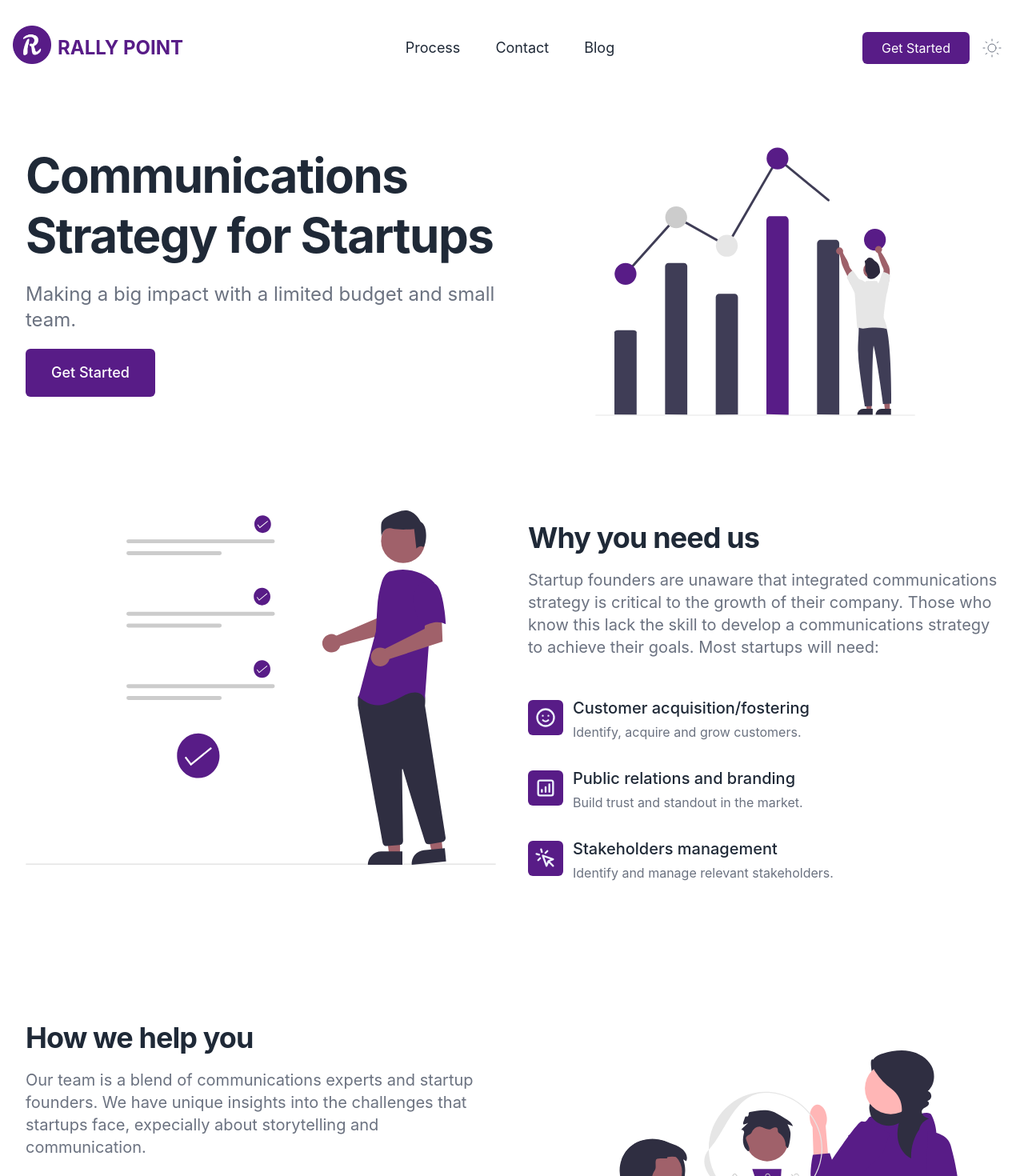
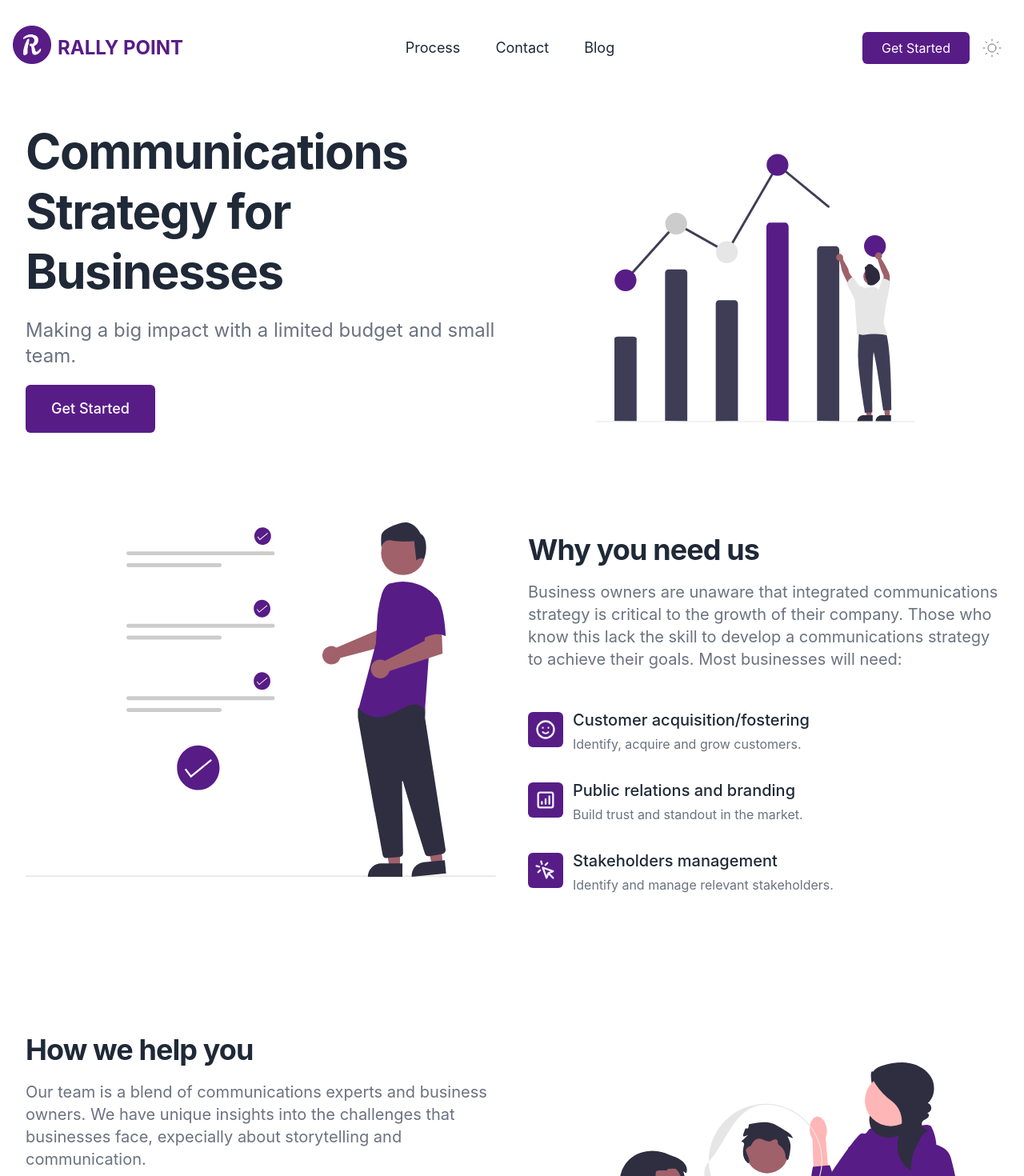
Before and after one commit to Ezenwankwo/rallypoint-frontend, a Next.js app: page / in a window 1280 px wide. Shown: the top 1470 px of the page at 80% size. Built offline with nearby package versions, Linux system fonts and the light colour scheme.

Commit message:
feat: added links to social accounts

```diff
--- a/components/data.js
+++ b/components/data.js
@@ -12,7 +12,7 @@ import {
 
   const benefitOne = {
     title: "Why you need us",
-    desc: "Startup founders are unaware that integrated communications strategy is critical to the growth of their company. Those who know this lack the skill to develop a communications strategy to achieve their goals. Most startups will need:",
+    desc: "Business owners are unaware that integrated communications strategy is critical to the growth of their company. Those who know this lack the skill to develop a communications strategy to achieve their goals. Most businesses will need:",
     image: benefitOneImg,
     bullets: [
       {
@@ -35,7 +35,7 @@ import {
 
   const benefitTwo = {
     title: "How we help you",
-    desc: "Our team is a blend of communications experts and startup founders. We have unique insights into the challenges that startups face, expecially about storytelling and communication.",
+    desc: "Our team is a blend of communications experts and business owners. We have unique insights into the challenges that businesses face, expecially about storytelling and communication.",
     image: benefitTwoImg,
     bullets: [
       {
--- a/components/footer.js
+++ b/components/footer.js
@@ -28,13 +28,13 @@ export default function Footer() {
                       className="w-8"
                     />
                   </span>
-                  <span>RallyPoint</span>
+                  <span>Rally Point</span>
                 </a>
               </Link>
             </div>
 
             <div className="max-w-md mt-4 text-gray-500 dark:text-gray-400">
-            We help startups and small businesses build an integrated
+            We help businesses build an integrated
             communication strategy that will help them grow.
             </div>
           </div>
@@ -65,28 +65,28 @@ export default function Footer() {
             <div>Follow us</div>
             <div className="flex mt-5 space-x-5 text-gray-400 dark:text-gray-500">
               <a
-                href="/"
+                href="https://twitter.com/Rally_Point_/"
                 target="_blank"
                 rel="noreferrer">
                 <span className="sr-only">Twitter</span>
                 <Twitter />
               </a>
               <a
-                href="https://facebook.com/web3templates"
+                href="https://web.facebook.com/RallyPointConsult/"
                 target="_blank"
                 rel="noreferrer">
                 <span className="sr-only">Facebook</span>
                 <Facebook />
               </a>
               <a
-                href="https://instagram.com/web3templates"
+                href="https://www.instagram.com/rallypointconsult/"
                 target="_blank"
                 rel="noreferrer">
                 <span className="sr-only">Instagram</span>
                 <Instagram />
               </a>
               <a
-                href="https://linkedin.com/"
+                href="https://www.linkedin.com/company/rallypointconsult/"
                 target="_blank"
                 rel="noreferrer">
                 <span className="sr-only">Linkedin</span>
--- a/components/hero.js
+++ b/components/hero.js
@@ -9,7 +9,7 @@ export default function Hero() {
         <div className="flex items-center w-full lg:w-1/2">
           <div className="max-w-2xl mb-8">
             <h1 className="text-4xl font-bold leading-snug tracking-tight text-gray-800 lg:text-4xl lg:leading-tight xl:text-6xl xl:leading-tight dark:text-white">
-              Communications Strategy for Startups
+              Communications Strategy for Businesses
             </h1>
             <p className="py-5 text-xl leading-normal text-gray-500 lg:text-xl xl:text-2xl dark:text-gray-300">
             Making a big impact with a limited budget and small team.
--- a/pages/index.js
+++ b/pages/index.js
@@ -26,10 +26,10 @@ export default function Home() {
   return (
     <>
       <Head>
-        <title>Rally Point Consult - Communications Strategy for Startups</title>
+        <title>Rally Point Consult - Communications Strategy for Businesses</title>
         <meta
           name="description"
-          content="We develop communications strategy for startups and small businesses."
+          content="We develop communications strategy for businesses."
         />
         <link rel="apple-touch-icon" sizes="180x180" href="/apple-touch-icon.png" />
         <link rel="icon" type="image/png" sizes="32x32" href="/favicon-32x32.png" />
```
